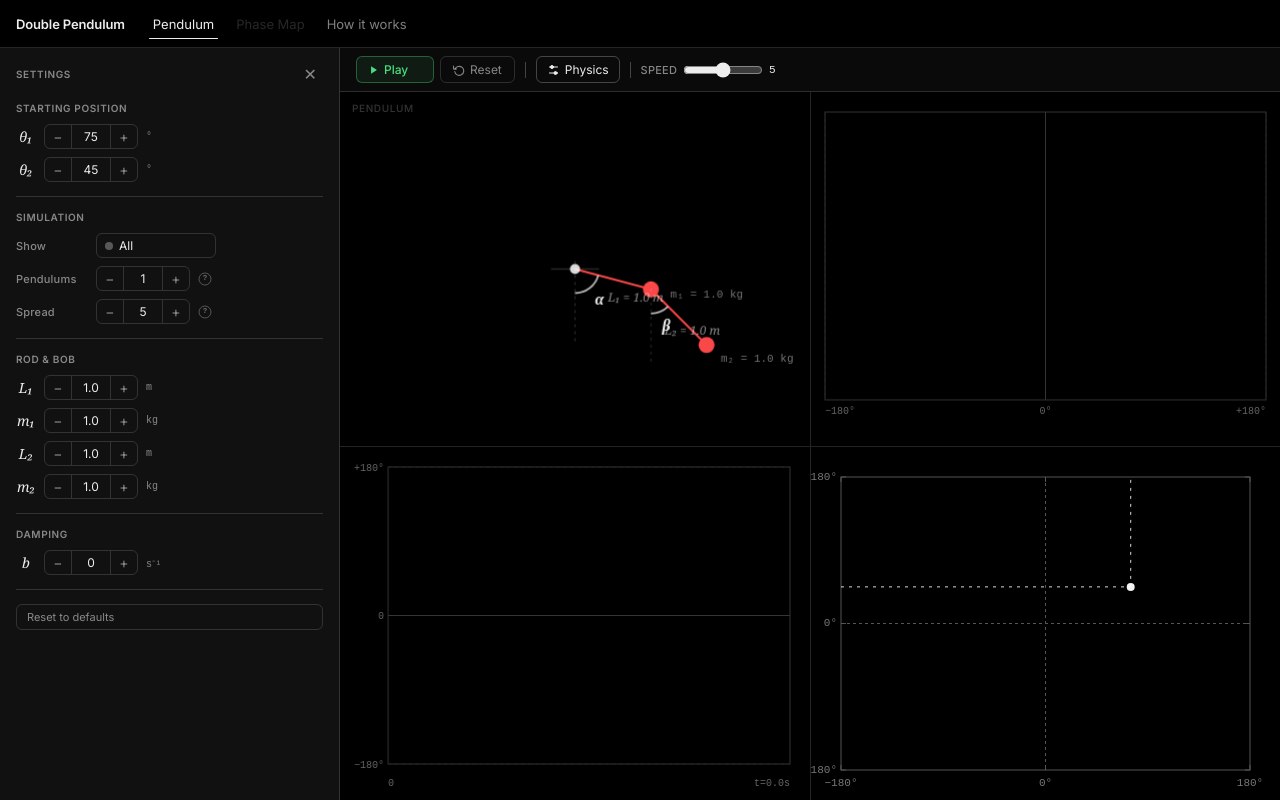
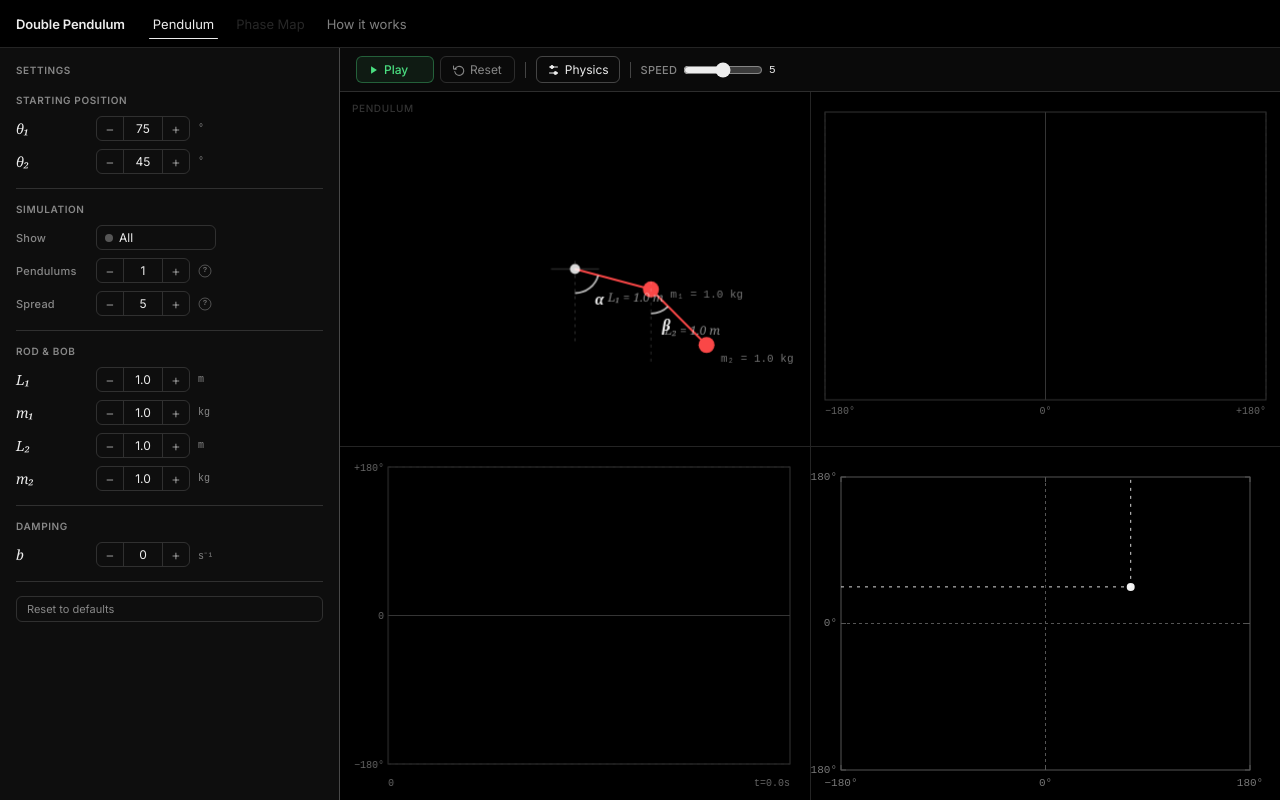
Before and after one commit to william-popmie/double-pendulum, a website built with Vite: page index.html in a window 1280 px wide. Both pictures are taken after a click on the button "Physics". Built offline with nearby package versions, Linux system fonts and the light colour scheme; some packages are replaced by stand-ins of ours; no server answers.

Commit message:
sidebar update

```diff
--- a/index.html
+++ b/index.html
@@ -840,13 +840,13 @@
     }
 
     .phys-label {
-      width: 20px;
+      min-width: 72px;
       font-size: 14px;
       font-style: italic;
       font-family: 'Georgia', 'Times New Roman', serif;
       color: var(--text);
       flex-shrink: 0;
-      text-align: center;
+      text-align: left;
     }
 
     .phys-unit {
@@ -948,6 +948,18 @@
       color: var(--text-muted);
       min-width: 72px;
       flex-shrink: 0;
+    }
+
+    /* ── Desktop: static sidebar visual treatment ───────────────────────────── */
+    @media (min-width: 768px) {
+      .physics-panel {
+        border-right-color: var(--border-hover);
+        background: #0e0e0e;
+      }
+
+      #physics-panel-close {
+        display: none;
+      }
     }
 
     /* ── Mobile: physics panel becomes a bottom sheet (≤767px) ─────────────── */
--- a/src/main.ts
+++ b/src/main.ts
@@ -446,6 +446,7 @@ async function init(): Promise<void> {
       pendulumView.deactivate();
       phaseMapView?.activate();
     } else {
+      setPhysicsPanelOpen(false);
       pageTech.style.display = 'flex';
       tabTech.classList.add('active');
       pendulumView.deactivate();
```
